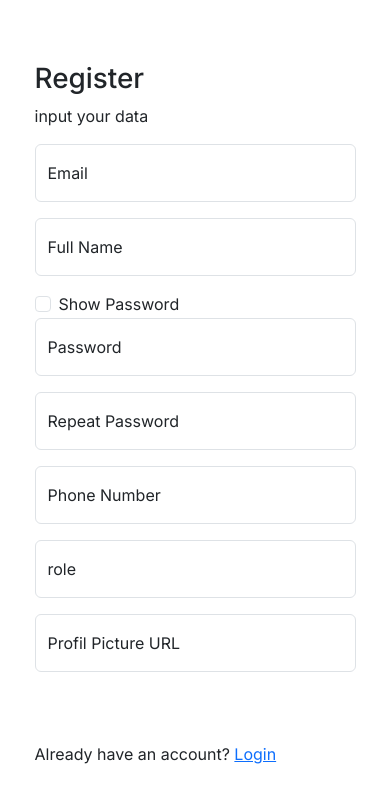
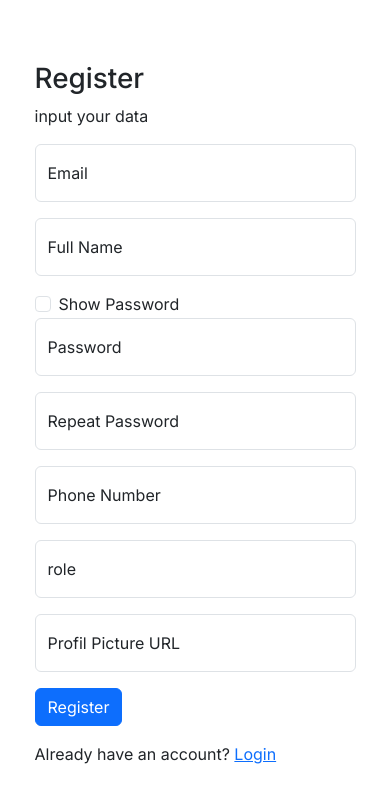
Before and after one commit to danimisme/incomplete-kelana, a Next.js app: page /register in a window 390 px wide. Shown: the top 802 px of the page. Built offline with nearby package versions, Linux system fonts and the light colour scheme.

Commit message:
show button on small media query

```diff
--- a/src/app/globals.css
+++ b/src/app/globals.css
@@ -37,6 +37,12 @@
         transform: translateX(0);
         opacity: 1;
     }
+
+    .btn_register , .btn_register_hide {
+        transform: translateX(0);
+        opacity: 1;
+    }
+
     .btn-next-form {
         display: none;
     }
```
